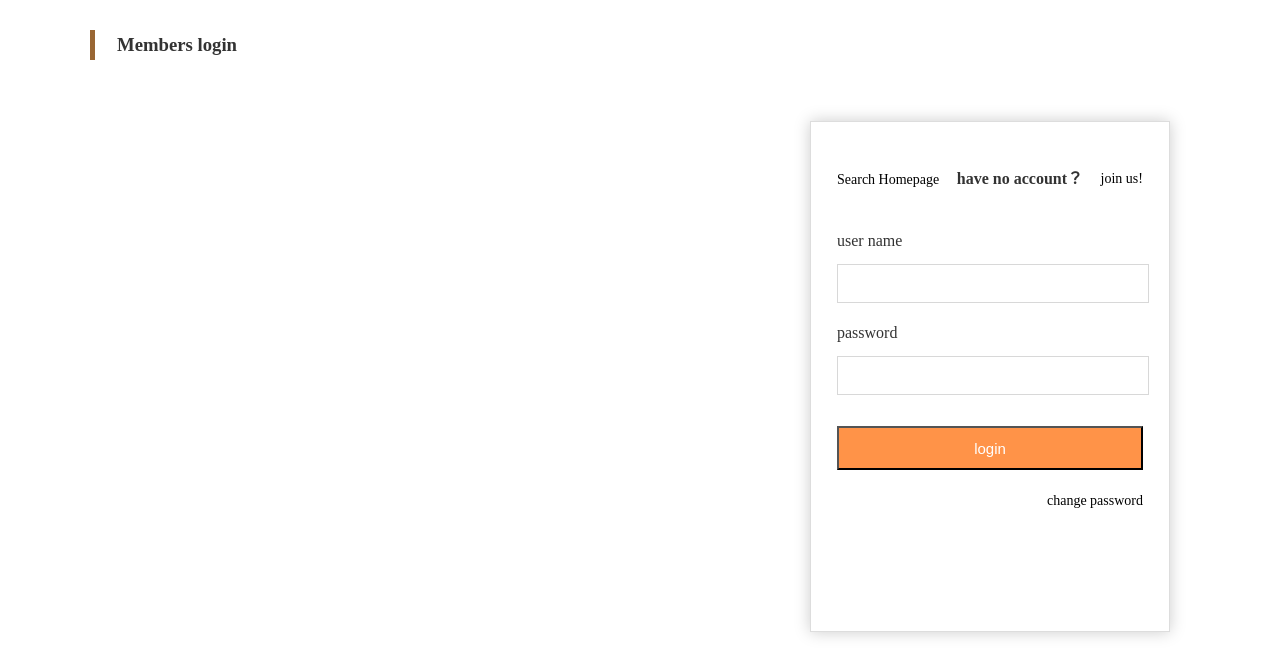
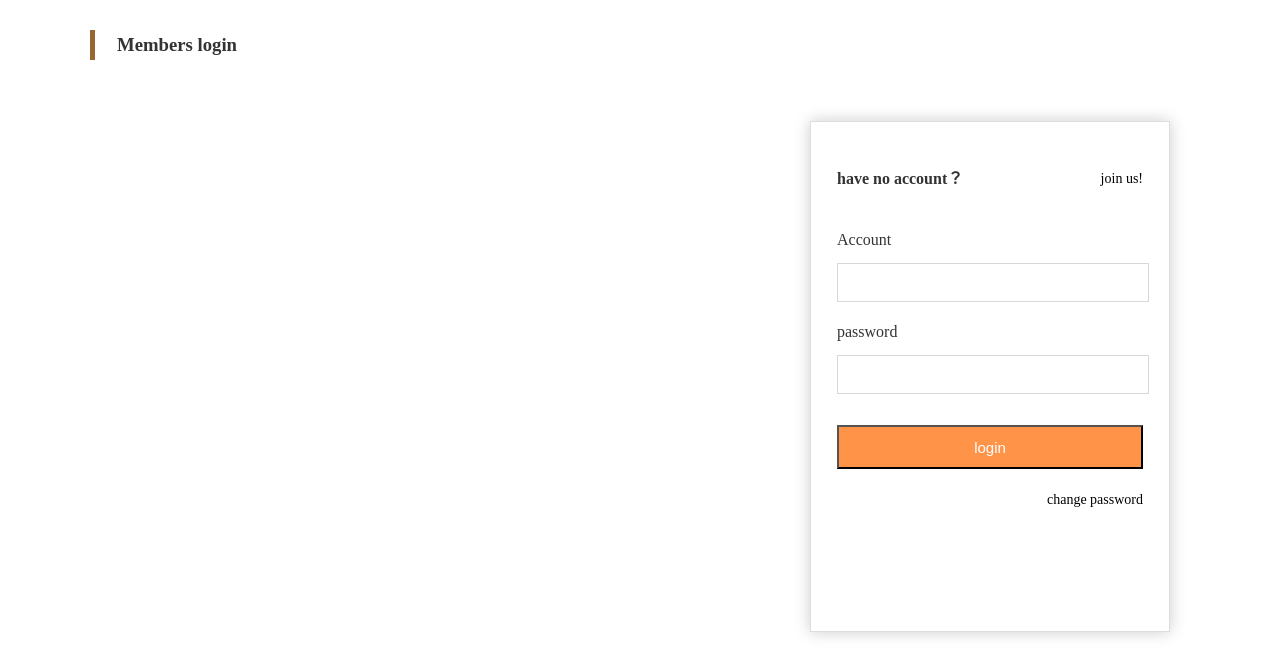
Before and after one commit to DDMeer/411-clone, a Flask app: page / in a window 1280 px wide. Shown: the top 672 px of the page. Run offline with Flask 2, Linux system fonts and the light colour scheme; some libraries are stand-ins or nearby versions.

Commit message:
Update login.html

```diff
--- a/templates/login.html
+++ b/templates/login.html
@@ -15,9 +15,9 @@
   </div>
   <div class="login">
     <div class="logoin-right">
-      <p><span><a href="search">Search Homepage</a></span><b>have no account？</b><a href="create">join us!</a></p>
+      <p><b>have no account？</b><a href="create">join us!</a></p>
       <dl>
-        <dt>user name</dt>
+        <dt>Account</dt>
         <dd>
           <input type="text" id="account" required>
         </dd>
```
